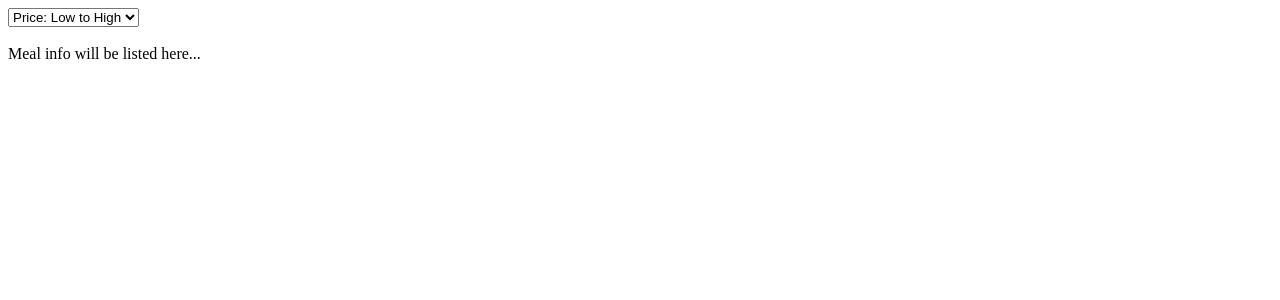
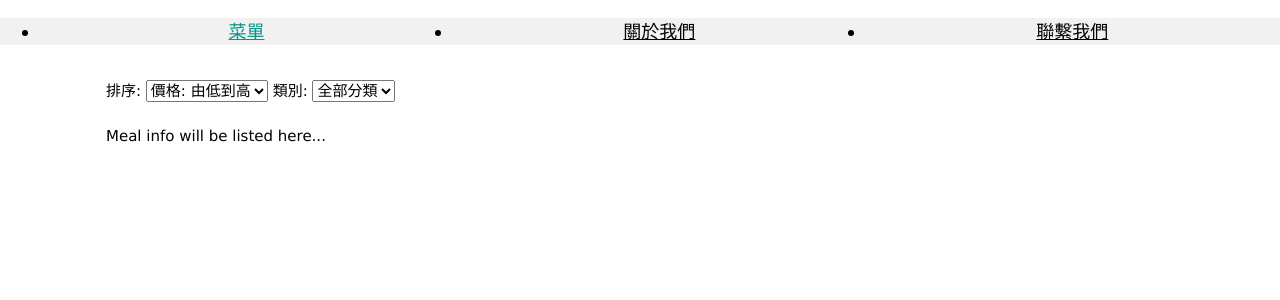
Before and after one commit to ftimyo/ytl, a Django app: template deal/templates/deal/index.html in a window 1280 px wide. Shown: the top 300 px of the page. Run offline with Django 3.2, Linux system fonts and the light colour scheme; the template is opened without the code that fills it, so the values that code supplies are empty.

Commit message:
Ajax front end kickout

```diff
--- a/deal/models.py
+++ b/deal/models.py
@@ -7,7 +7,7 @@ import datetime
 import os
 
 class MealCatalog(models.Model):
-    name = models.CharField('類別名稱', max_length=100, help_text='限50字')
+    name = models.CharField('類別名稱', unique = True, max_length=100, help_text='限50字')
     desc = RedactorField(verbose_name='類別描述', redactor_options={'focus': 'true'},
             allow_file_upload=False, allow_image_upload=False,
             blank = True, null =True)
--- /dev/null
+++ b/deal/static/deal/script.js
@@ -0,0 +1,19 @@
+function ShowSortOptions(server) {
+	str = document.getElementById("sort").value;
+  var xhttp;
+  if (str == "") {
+    document.getElementById("txtHint").innerHTML = "";
+    return;
+  }
+  xhttp = new XMLHttpRequest();
+  xhttp.onreadystatechange = function() {
+    if (xhttp.readyState == 4 && xhttp.status == 200) {
+			var dishes = JSON.parse(xhttp.responseText).dishlist;
+			for (var i in dishes) {
+				document.getElementById("txtHint").innerHTML += dishes[i].zhtitle;
+			}
+    }
+  };
+	xhttp.open("GET", server+'?sort='+str, true);
+  xhttp.send();
+}
--- /dev/null
+++ b/deal/templates/deal/base.html
@@ -0,0 +1,24 @@
+{% load staticfiles %}
+<!DOCTYPE html>
+<html>
+<title>{%block title%}Younger Than Look{%endblock%}</title>
+<meta name="viewport" content="width=device-width, initial-scale=1">
+<link rel="stylesheet" href="http://www.w3schools.com/lib/w3.css">
+<script src="{% static 'deal/script.js' %}"/></script>
+
+<body>
+
+<!-- Navbar -->
+<ul class="w3-navbar w3-left-align w3-light-grey w3-center w3-top w3-large">
+  <li class="w3-left" style="width:33.3% !important"><a href="javascript:void(0)" class="w3-text-teal">菜單</a></li>
+  <li class="w3-left" style="width:33.3% !important"><a href="javascript:void(0)">關於我們</a></li>
+  <li class="w3-left" style="width:33.3% !important"><a href="javascript:void(0)">聯繫我們</a></li>
+</ul>
+<div class="w3-content w3-container" style="max-width:1100px;margin-top:80px;margin-bottom:80px">
+
+{%block content%}
+{%endblock%}
+</div>
+
+</body>
+</html>
--- a/deal/templates/deal/index.html
+++ b/deal/templates/deal/index.html
@@ -1,37 +1,25 @@
-{% load staticfiles %}
-<!DOCTYPE html>
-<html lang="en">
-<head>
-  <title>Younger Than Look</title>
-</head>
+{%extends "deal/base.html"%}
+{%block title%}水餃皇后{%endblock%}
 
-</html>
-<body>
+{%block content%}
+
 <form action="GET">
-	<select name="sort" onchange="ShowSortOptions(this.value)">
-		<option value="phl">Price: Low to High</option>
-		<option value="plh">Price: High to Low</option>
+	<label for="catalog">排序:</label>
+	<select name="sort" id="sort" onchange="ShowSortOptions('{% url 'deal:meallist' %}')">
+		<option value="plh">價格: 由低到高</option>
+		<option value="phl">價格: 由高到低</option>
 	</select>
+
+	<label for="catalog">類別:</label>
+	<select name="catalog" id="catalog" onchange="ShowSortOptions('{% url 'deal:meallist' %}')">
+		{% for ent in catalog %}
+		<option value={{ent.id}}>{{ent.name}}</option>
+		{% endfor %}
+		<option value=-1 selected>全部分類</option>
+	</select>
+
 </form>
 <br/>
 <div id="txtHint">Meal info will be listed here...</div>
 
-<script>
-function ShowSortOptions(str) {
-  var xhttp;
-  if (str == "") {
-    document.getElementById("txtHint").innerHTML = "";
-    return;
-  }
-  xhttp = new XMLHttpRequest();
-  xhttp.onreadystatechange = function() {
-    if (xhttp.readyState == 4 && xhttp.status == 200) {
-      document.getElementById("txtHint").innerHTML += xhttp.responseText;
-    }
-  };
-	xhttp.open("GET", "{% url 'deal:meallist' %}?sort="+str, true);
-  xhttp.send();
-}
-</script>
-
-</body>
+{%endblock%}
```
Also changed, not shown: deal/views.py (+18 -6 lines).
